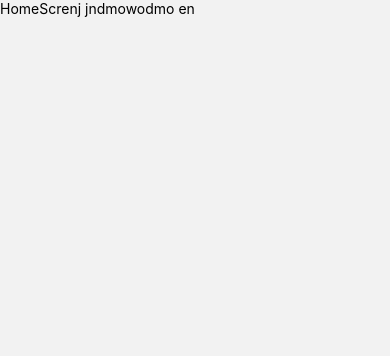
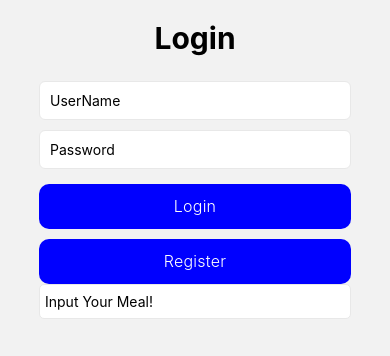
Before and after one commit to Ahmadhcs/fitness, a React Native app: screen /Home in a window 390 px wide. Shown: the top 356 px of the page. Built offline with nearby package versions, Linux system fonts and the light colour scheme.

Commit message:
-added searchbar component -Added Login Page -Added Spoonacular Api -Added Navigation Pages

```diff
--- a/App.js
+++ b/App.js
@@ -3,8 +3,10 @@ import { StyleSheet, Text, View } from 'react-native';
 import { NavigationContainer } from '@react-navigation/native';
 import { createNativeStackNavigator } from '@react-navigation/native-stack';
 import HomeScreen from './Screens/HomeScreen';
+import Register from './Screens/Register';
 
 const Stack = createNativeStackNavigator();
+
 
 
 
@@ -14,6 +16,8 @@ export default function App() {
     <NavigationContainer>
       <Stack.Navigator>
         <Stack.Screen name="Home" component={HomeScreen} />
+        <Stack.Screen name="Register" component={Register} />
+
       </Stack.Navigator>
     </NavigationContainer>
   );
--- a/Screens/HomeScreen.js
+++ b/Screens/HomeScreen.js
@@ -1,23 +1,65 @@
-import { View, Text } from 'react-native'
-import React, { useLayoutEffect } from 'react'
-import { useNavigation } from '@react-navigation/native'
+import React from 'react'
+import CustomInput from '../components/CustomInput';
+import { StyleSheet, Text, View, Button, Pressable, Alert } from 'react-native';
 import { SafeAreaView } from 'react-native-safe-area-context';
+import SearchBar from '../components/SearchBar';
 
-const HomeScreen = () => {
-    const navigation = useNavigation();
+const HomeScreen = ({navigation}) => {
+  return (
+    <SafeAreaView style={styles.input}>
+    {/*  IMAGE*/}
+        <Text style={styles.login}>Login</Text>
+            <CustomInput placeholder="UserName"></CustomInput>
+            <CustomInput placeholder="Password"></CustomInput>
+            <Pressable style={styles.button} onPress={() => Alert.alert('Simple Button pressed')}>
+                <Text style={styles.text} >Login</Text>
+            </Pressable>
+            <Pressable style={styles.button} onPress={() => navigation.push('Register')}>
+                <Text style={styles.text} >Register</Text>
+            </Pressable>
 
-    useLayoutEffect(() => {
-        navigation.setOptions({
-            headerShown: false,
-        });
-    }, [])
+                    {/*  Register*/}
 
-  return (
-    <SafeAreaView>
-      <Text>HomeScrenj jndmowodmo en</Text>
+            <SearchBar></SearchBar>
+
+
     </SafeAreaView>
 
+
   )
+
+
 }
 
+const styles =  StyleSheet.create({
+    input: {
+        alignItems: 'center',
+
+
+    },
+    login: {
+        paddingVertical: 20,
+        fontSize: 30,
+        fontWeight: "bold",
+    },
+    button: {
+        alignItems: 'center',
+        justifyContent: 'center',
+        paddingVertical: 12,
+        width:'80%',
+        marginTop: 10,
+        borderRadius: 10,
+        elevation: 1,
+        backgroundColor: 'blue',
+      },
+      text: {
+        fontSize: 16,
+        lineHeight: 21,
+        fontWeight: "300",
+        letterSpacing: 0.25,
+        color: 'white',
+      },
+
+  })
+
 export default HomeScreen
--- /dev/null
+++ b/Screens/Register.js
@@ -0,0 +1,25 @@
+import { View, Text, Pressable} from 'react-native'
+import React, { useLayoutEffect } from 'react'
+import { useNavigation } from '@react-navigation/native'
+import { SafeAreaView } from 'react-native-safe-area-context';
+
+const Register = () => {
+
+    const navigation = useNavigation();
+
+    useLayoutEffect(() => {
+        navigation.setOptions({
+            headerShown: false,
+        });
+    }, [])
+  return (
+    <SafeAreaView>
+      <Text>Register</Text>
+      <Pressable>
+        <Text onPress={() => navigation.navigate('Home')}>Back</Text>
+      </Pressable>
+    </SafeAreaView>
+  )
+}
+
+export default Register
--- /dev/null
+++ b/components/CustomInput.js
@@ -0,0 +1,42 @@
+import { View, Text, TextInput, StyleSheet } from 'react-native'
+import React, { useLayoutEffect } from 'react'
+import { useNavigation } from '@react-navigation/native'
+import { SafeAreaView } from 'react-native-safe-area-context';
+
+const HomeScreen = (props) => {
+    const navigation = useNavigation();
+
+    useLayoutEffect(() => {
+        navigation.setOptions({
+            headerShown: false,
+        });
+    }, [])
+
+  return (
+        <View style={styles.container}>
+            <TextInput placeholder={props.placeholder} style={styles.input}></TextInput>
+        </View>
+
+  )
+}
+
+const styles = StyleSheet.create({
+    container:{
+        backgroundColor: 'white',
+        width: '80%',
+        padding:10,
+        borderRadius: 6,
+        borderWidth: .7,
+        borderColor: "#e8e8e8",
+        marginVertical:5,
+
+    },
+
+    input:{
+
+    },
+
+
+})
+
+export default HomeScreen
--- /dev/null
+++ b/components/SearchBar.js
@@ -0,0 +1,65 @@
+import { View, Text, TextInput, StyleSheet, Alert } from 'react-native'
+import React, { useEffect, useState } from 'react'
+
+
+const spoon = "https://api.spoonacular.com/recipes/complexSearch"
+const headerConfig = { headers: { Accept: "application/json" ,},}
+
+
+export default function SearchBar() {
+    const [input, setInput] = React.useState("")
+
+
+
+    const fetchData = (value)  =>{
+        fetch(`${spoon}?apiKey=e1e9e17338544f5983922872c0475bd2`)
+        .then((resp) => resp.json())
+        .then((json) => {
+            console.log(json)
+            const result = json.results.filter((obj) => {
+
+                console.log(obj.title.includes(value))
+            })
+
+
+
+
+        }).catch((error) => console.log(error));
+    };
+
+
+    const handleChange = (text) =>{
+        setInput(text)
+
+        if(text.length > 2){
+            fetchData(text)
+        }
+    }
+
+
+    return (
+        <View style={styles.SearchBack}>
+            <TextInput
+                placeholder='Input Your Meal!'
+                value={input}
+                style={styles.search}
+                onChangeText={(text) =>
+                     handleChange(text)
+                }
+                />
+        </View>
+    )
+}
+
+const styles = StyleSheet.create({
+    SearchBack: {
+        backgroundColor: "white",
+        width: "80%",
+        paddingVertical: 8,
+        paddingLeft: 5,
+        borderRadius: 5,
+        borderWidth: .7,
+        borderColor: "#e8e8e8",
+
+    }
+})
--- a/package.json
+++ b/package.json
@@ -14,6 +14,7 @@
     "expo": "~48.0.15",
     "expo-status-bar": "~1.4.4",
     "react": "18.2.0",
+    "react-bootstrap": "^2.7.4",
     "react-native": "0.71.8",
     "react-native-safe-area-context": "4.5.0",
     "react-native-screens": "~3.20.0"
```
Also changed, not shown: 1 other file (tests, documents, lock files or other folders).
